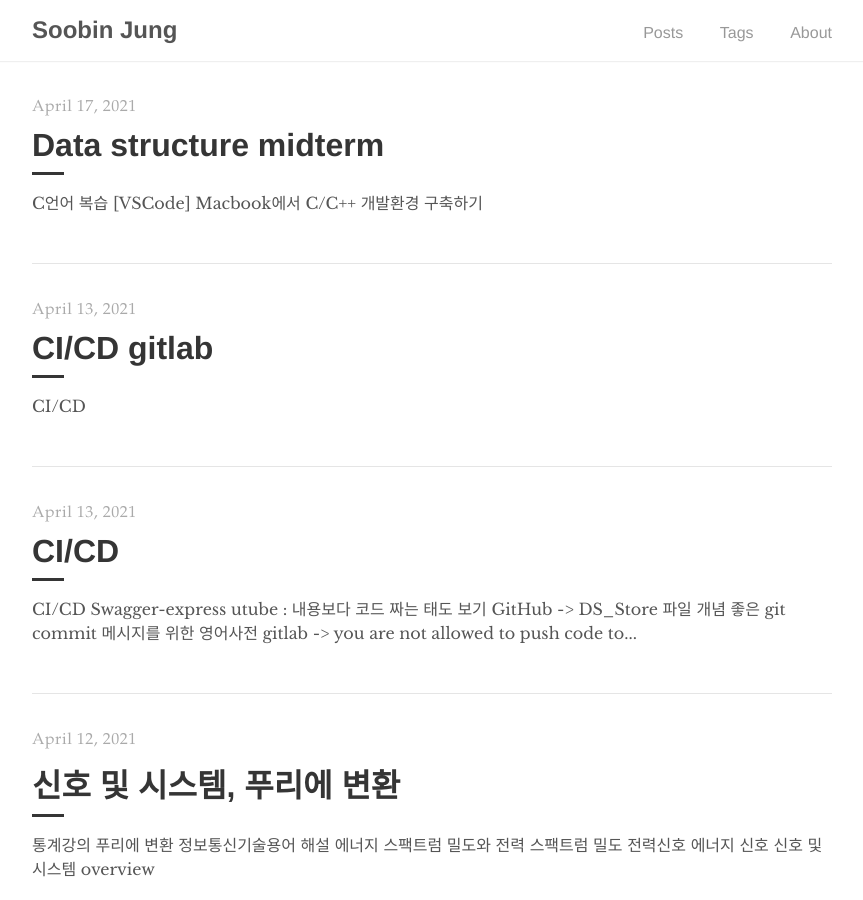
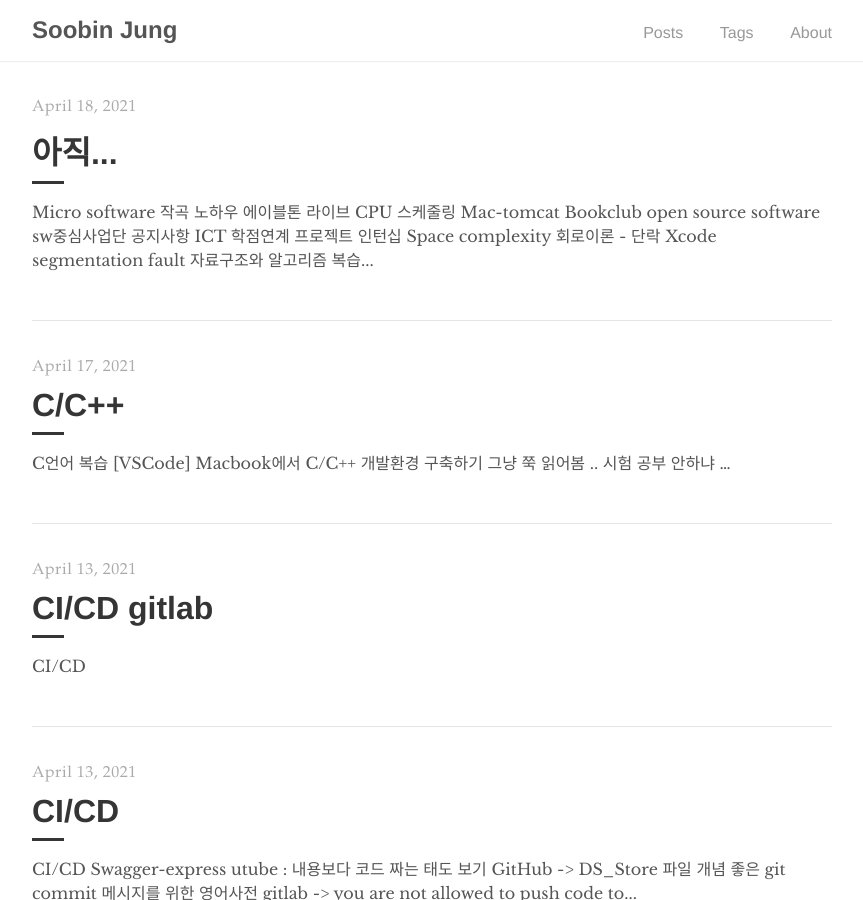
Before and after one commit to SoobinJung1013/SoobinJung1013.github.io, a Jekyll site: the page built from index.html, in a window 1280 px wide and 900 px high. Shown: the whole window, without its empty margins (208-1071 px from the left). Built offline with Jekyll 4.4.1, drawn with Linux system fonts in a browser that asks for light colours; the list of posts is cut into pages by our own code; some of the changed text lies outside the part shown.

Commit message:
data structure

```diff
--- a/_posts/2021-04-17-47.md
+++ b/_posts/2021-04-17-47.md
@@ -1,6 +1,6 @@
 ---
 layout: post
-title:  "Data structure midterm"
+title:  "C/C++"
 author: "Soobin Jung"
 comments: true
 tags: Tale
@@ -11,3 +11,5 @@ tags: Tale
 [C언어 복습](https://m.blog.naver.com/sharonichoya/220501158281)
 
 [[VSCode] Macbook에서 C/C++ 개발환경 구축하기](https://justdoitproject.tistory.com/31)
+
+[그냥 쭉 읽어봄 .. 시험 공부 안하냐 ...](https://m.blog.naver.com/islove8587/220432775060)
--- /dev/null
+++ b/_posts/2021-04-18-48.md
@@ -0,0 +1,40 @@
+---
+layout: post
+title:  "아직..."
+author: "Soobin Jung"
+comments: true
+tags: Tale
+
+---
+
+[Micro software](https://www.imaso.co.kr/)
+
+[작곡 노하우](https://m.blog.naver.com/meadi/175519450)
+
+[에이블톤 라이브](https://ko.wikipedia.org/wiki/%EC%97%90%EC%9D%B4%EB%B8%94%ED%86%A4_%EB%9D%BC%EC%9D%B4%EB%B8%8C)
+
+[CPU 스케줄링](https://hyunah030.tistory.com/4)
+
+[Mac-tomcat](https://hyunah030.tistory.com/2)
+
+[Bookclub](https://bookclub.yes24.com/BookClub/Main)
+
+[open source software](https://www.oss.kr/)
+
+[sw중심사업단 공지사항](https://sw7up.cbnu.ac.kr/community/notice)
+
+[ICT 학점연계 프로젝트 인턴십](https://www.ictintern.or.kr/main.do)
+
+[Space complexity](https://www.faceprep.in/data-structures/space-complexity/)
+
+
+
+[회로이론 - 단락](https://information-factory.tistory.com/122)
+
+[Xcode](https://ko.wikipedia.org/wiki/%EC%97%91%EC%8A%A4%EC%BD%94%EB%93%9C)
+
+[segmentation fault](https://doitnow-man.tistory.com/98)
+
+[자료구조와 알고리즘 복습](https://velog.io/@inyong_pang/1%EA%B0%95-%EC%95%88%EB%85%95-%EC%9E%90%EB%A3%8C%EA%B5%AC%EC%A1%B0-%EC%95%8C%EA%B3%A0%EB%A6%AC%EC%A6%98)
+
+[파이썬으로 구현하는 BFS DFS](https://cyc1am3n.github.io/2019/04/26/bfs_dfs_with_python.html)
```
Also changed, not shown: 1 other file.
